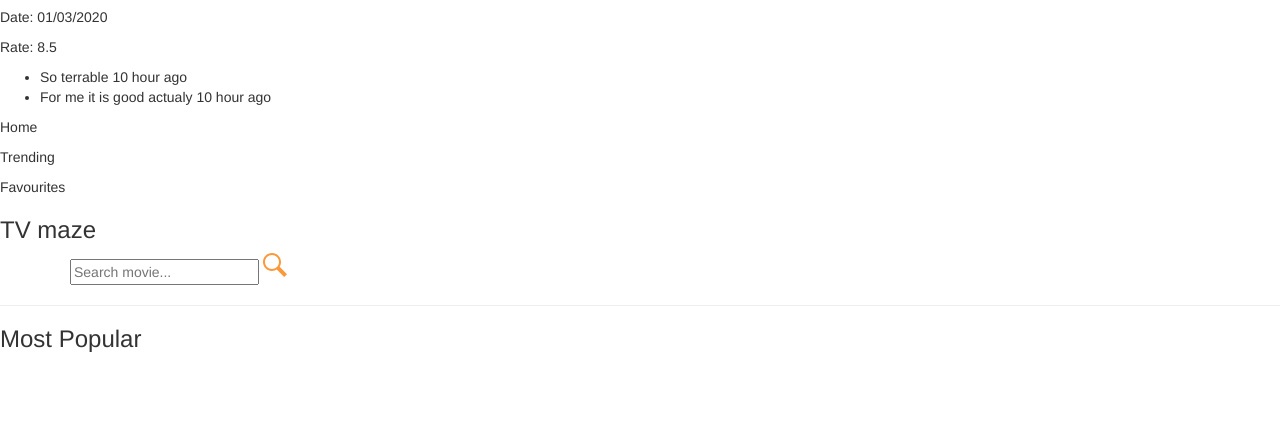
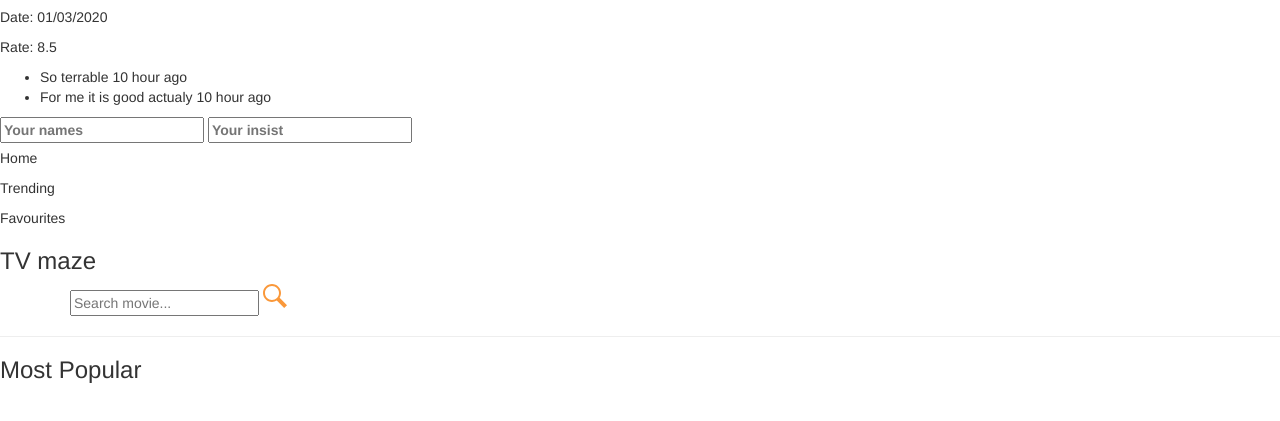
Before and after one commit to yosefHesham/TvMaze-Capstone, a website: page src/index.html in a window 1280 px wide. Shown: the part 363-784 px from the top of the page. Drawn offline with nearby package versions, Linux system fonts and the light colour scheme.

Commit message:
Fix the conlict in the style.css

```diff
--- a/src/index.html
+++ b/src/index.html
@@ -40,6 +40,11 @@
                 </li>
 
             </ul>
+            <form>
+                <label for="name"><input type="text" placeholder="Your names"></label>
+                <label for="name"><input type="textarea" placeholder="Your insist"></label>
+
+            </form>
         </div>
     </div>
     <main class="main">
--- a/src/index.js
+++ b/src/index.js
@@ -15,3 +15,4 @@ window.load = renderMostPopular();
 // document.addEventListener('click', (e) => {
 //   console.log(e.target.dataset);
 // });
+window.load = renderMostPopular();
```
Also changed, not shown: src/style.css (+5 -3 lines).
